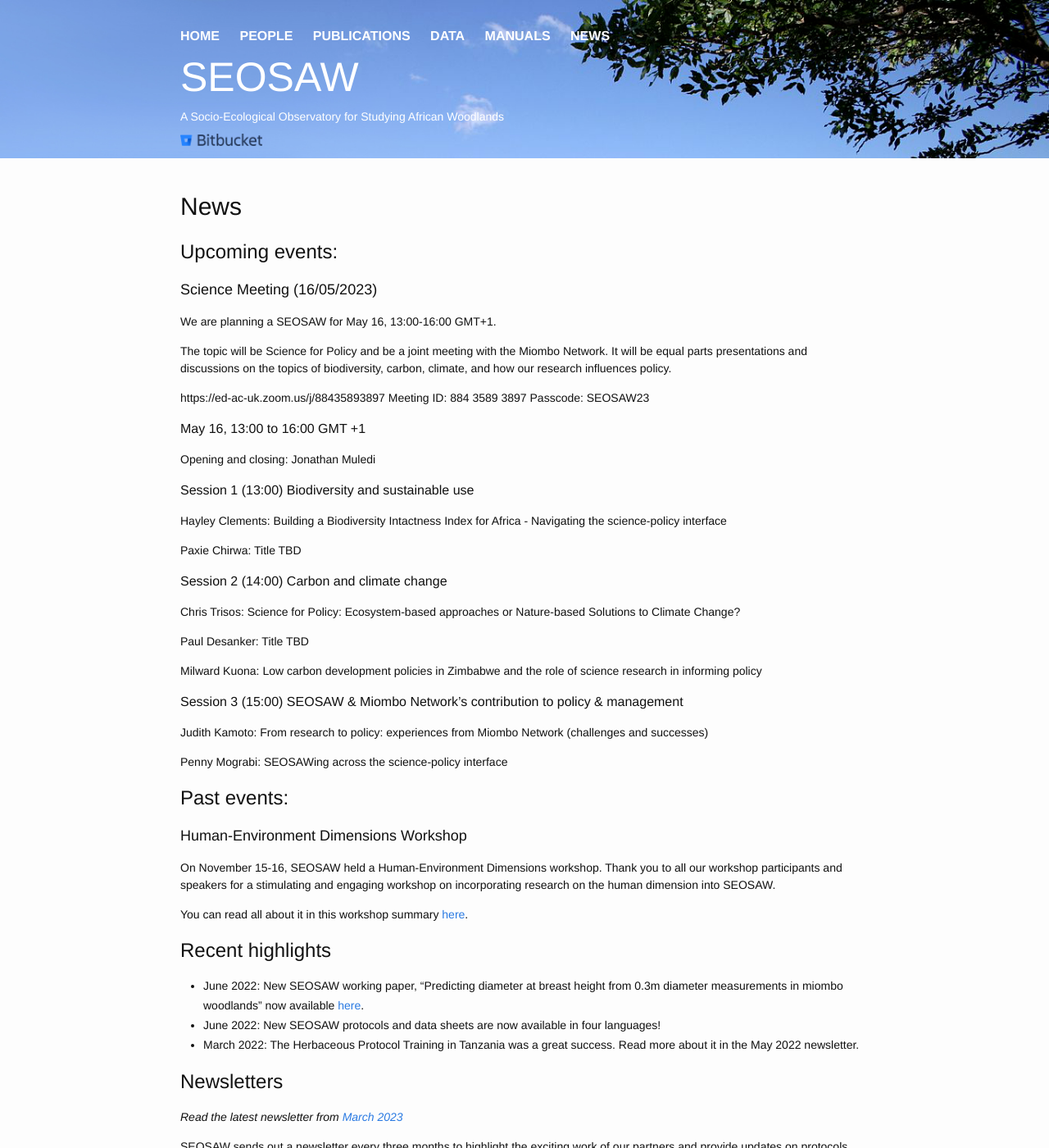
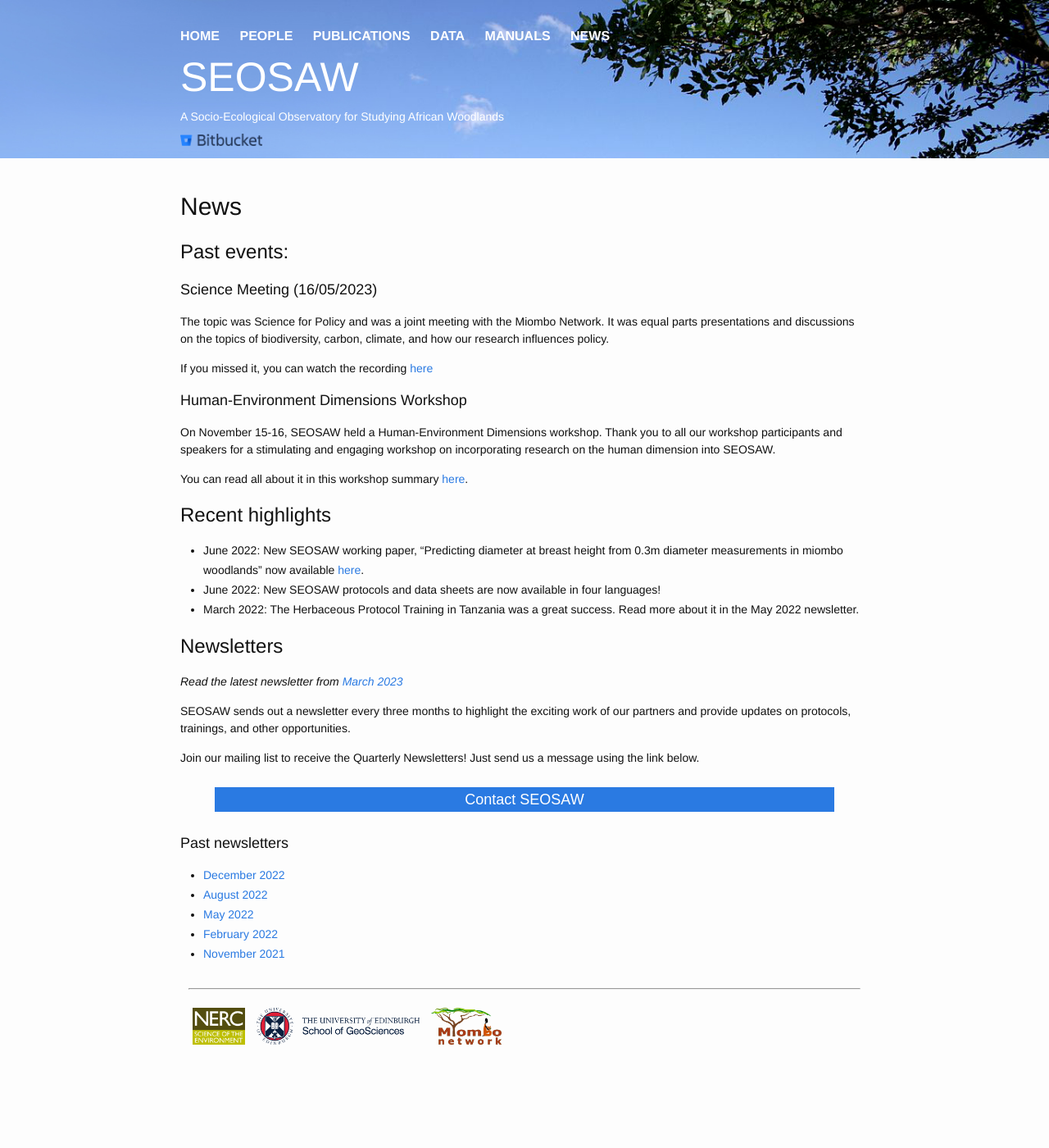
Before and after one commit to seosaw/seosaw.github.io, a Jekyll site: the page built from news.md, in a window 1280 px wide and 1400 px high. Shown: the whole window at 82% size. Built offline with Jekyll 4.4.1, drawn with Linux system fonts in a browser that asks for light colours; nearby versions of some CDN libraries; our own code applies the rules of GitHub Pages for plain Markdown files.

Commit message:
Added link to science meeting recording

```diff
--- a/news.md
+++ b/news.md
@@ -4,46 +4,13 @@
 
 # News
 
-## Upcoming events:
+## Past events:
 ### Science Meeting (16/05/2023)
 
-We are planning a SEOSAW for May 16, 13:00-16:00 GMT+1.
+The topic was Science for Policy and was a joint meeting with the Miombo Network.  It was equal parts presentations and discussions on the topics of biodiversity, carbon, climate, and how our research influences policy.
 
-The topic will be Science for Policy and be a joint meeting with the Miombo Network.  It will be equal parts presentations and discussions on the topics of biodiversity, carbon, climate, and how our research influences policy.
+If you missed it, you can watch the recording [here](https://ed-ac-uk.zoom.us/rec/share/PFYFAeZ1tdQvRRkDshbqaLIcrKiJSQpe2AlaMe0kM3agraXHI1WoaCBLNzKePVE0.gkyWD2nHGTGj1VT8)
 
-https://ed-ac-uk.zoom.us/j/88435893897
-Meeting ID: 884 3589 3897
-Passcode: SEOSAW23
-
-#### May 16, 13:00 to 16:00 GMT +1
-
-Opening and closing: Jonathan Muledi
-
-
-#### Session 1 (13:00)    Biodiversity and sustainable use
-
-Hayley Clements: Building a Biodiversity Intactness Index for Africa - Navigating the science-policy interface
-
-Paxie Chirwa: Title TBD
-
-
-#### Session 2 (14:00)    Carbon and climate change
-
-Chris Trisos: Science for Policy: Ecosystem-based approaches or Nature-based Solutions to Climate Change?
-
-Paul Desanker: Title TBD
-
-Milward Kuona: Low carbon development policies in Zimbabwe and the role of science research in informing policy
-
-
-#### Session 3 (15:00)   SEOSAW & Miombo Network's contribution to policy & management
-
-Judith Kamoto: From research to policy: experiences from Miombo Network (challenges and successes)
-
-Penny Mograbi: SEOSAWing across the science-policy interface
-
-
-## Past events:
 ### Human-Environment Dimensions Workshop
 
 On November 15-16, SEOSAW held a Human-Environment Dimensions workshop. Thank you to all our workshop participants and speakers for a stimulating and engaging workshop on incorporating research on the human dimension into SEOSAW.
```
